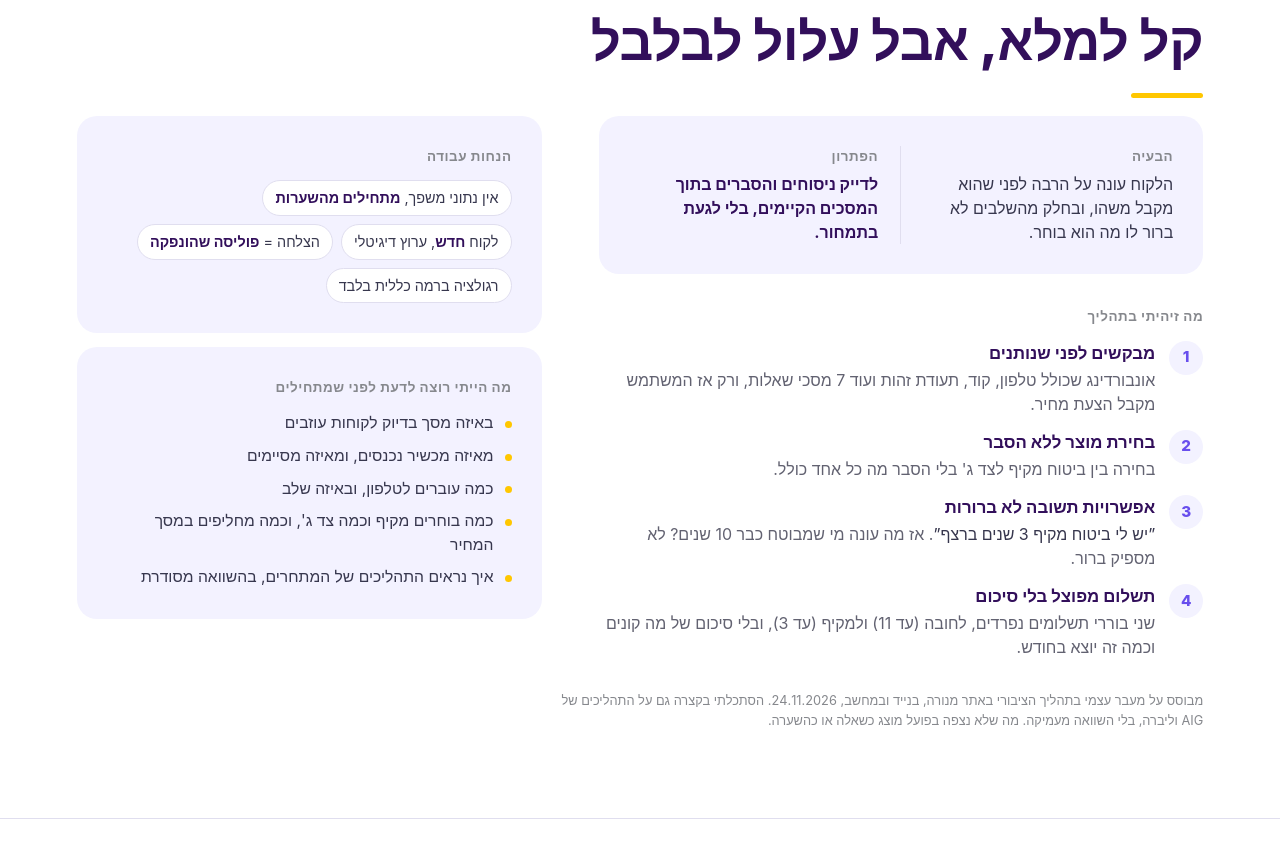
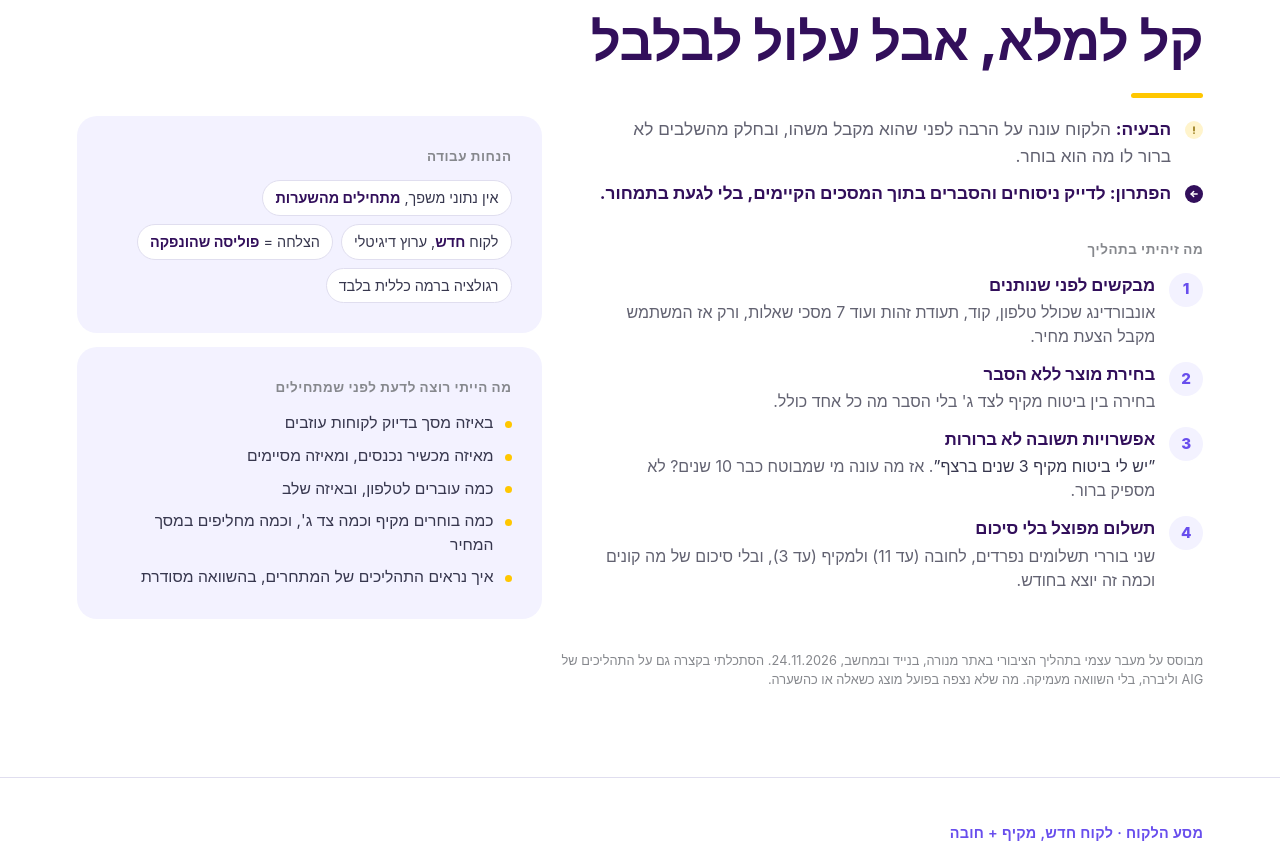
Before and after one commit to ninastudiio-creator/car-onboarding, a plain HTML site: page index.html in a window 1280 px wide. Shown: the part 869-1724 px from the top of the page. Drawn offline with Linux system fonts and the light colour scheme.

Commit message:
Slide 1: problem and solution with journey markers
Co-Authored-By: Claude Opus 5.5 <noreply@anthropic.com>

```diff
--- a/index.html
+++ b/index.html
@@ -44,13 +44,12 @@
 
   /* ---------- שקף 1 ---------- */
   .s1-grid{display:grid;grid-template-columns:1.3fr 1fr;gap:clamp(24px,4.5vw,72px);align-items:start}
-  .ps{display:grid;grid-template-columns:1fr 1fr;gap:0}
-  .ps-col{padding-inline-end:22px}
-  .ps-col + .ps-col{padding-inline-end:0;padding-inline-start:22px;border-inline-start:1px solid var(--lav-line)}
-  .ps .label{margin-bottom:6px}
-  .ps-t{font-size:1rem;line-height:1.5;color:var(--ink)}
-  .ps-t.s{color:var(--brand);font-weight:700}
-  @media (max-width:640px){.ps{grid-template-columns:1fr}.ps-col{padding:0}.ps-col + .ps-col{padding:14px 0 0;margin-top:14px;border-inline-start:none;border-top:1px solid var(--lav-line)}}
+  .ps{display:grid;gap:10px;max-width:62ch}
+  .ps-row{display:grid;grid-template-columns:22px 1fr;gap:10px;align-items:start}
+  .ps-row .mk{margin-top:5px}
+  .ps-row p{font-size:1.08rem;line-height:1.55;color:var(--ink-soft)}
+  .ps-row b{color:var(--brand)}
+  .ps-row .s{color:var(--brand);font-weight:700}
   .label{font-size:.84rem;font-weight:700;color:var(--muted);letter-spacing:.04em;margin-bottom:14px}
   .problems{list-style:none;display:grid;gap:14px;counter-reset:p}
   .problems li{display:grid;grid-template-columns:34px 1fr;gap:14px;align-items:start;counter-increment:p}
@@ -371,7 +370,7 @@
     <span class="bar" aria-hidden="true"></span>
     <div class="s1-grid">
       <div>
-        <div class="ps panel r"><div class="ps-col"><p class="label">הבעיה</p><p class="ps-t">הלקוח עונה על הרבה לפני שהוא מקבל משהו, ובחלק מהשלבים לא ברור לו מה הוא בוחר.</p></div><div class="ps-col"><p class="label">הפתרון</p><p class="ps-t s">לדייק ניסוחים והסברים בתוך המסכים הקיימים, בלי לגעת בתמחור.</p></div></div>
+        <div class="ps r"><div class="ps-row"><span class="mk no"><svg viewBox="0 0 16 16" width="10" height="10" fill="none" stroke="currentColor" stroke-width="2.4" stroke-linecap="round" stroke-linejoin="round" aria-hidden="true"><path d="M8 3v6.2"/><path d="M8 12.8v.2"/></svg></span><p><b>הבעיה:</b> הלקוח עונה על הרבה לפני שהוא מקבל משהו, ובחלק מהשלבים לא ברור לו מה הוא בוחר.</p></div><div class="ps-row"><span class="mk op"><svg viewBox="0 0 16 16" width="10" height="10" fill="none" stroke="currentColor" stroke-width="2.4" stroke-linecap="round" stroke-linejoin="round" aria-hidden="true"><path d="M13 8H3.5"/><path d="M7.5 4L3.5 8l4 4"/></svg></span><p class="s"><b>הפתרון:</b> לדייק ניסוחים והסברים בתוך המסכים הקיימים, בלי לגעת בתמחור.</p></div></div>
 
         <p class="label r" style="margin-top:clamp(24px,4vh,40px)">מה זיהיתי בתהליך</p>
         <ol class="problems">
```
